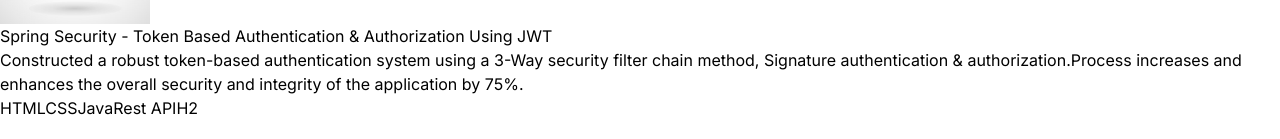
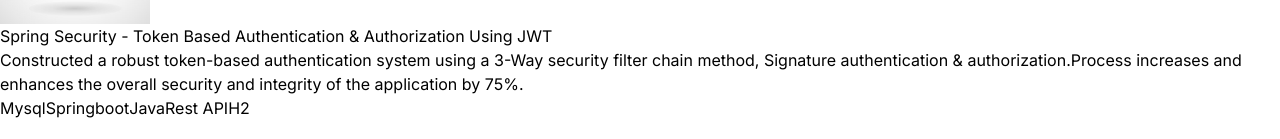
Before and after one commit to 1K1S8/akaz-portfolio-deploy, a React (Vite) app: page / in a window 1280 px wide. Shown: the part 2222-2361 px from the top of the page. Built offline with nearby package versions, Linux system fonts and the light colour scheme.

Commit message:
projects section

```diff
--- a/src/constants/index.js
+++ b/src/constants/index.js
@@ -50,7 +50,7 @@
     image: p1,
     description:
       "Constructed a robust token-based authentication system using a 3-Way security filter chain method, Signature authentication & authorization.Process increases and enhances the overall security and integrity of the application by 75%.",
-    technologies: ["HTML", "CSS", "Java", "Rest API", "H2"],
+    technologies: ["Mysql", "Springboot", "Java", "Rest API", "H2"],
   },
   {
     title: "V-Profile Project Setup (Mannual & Automation)",
```
